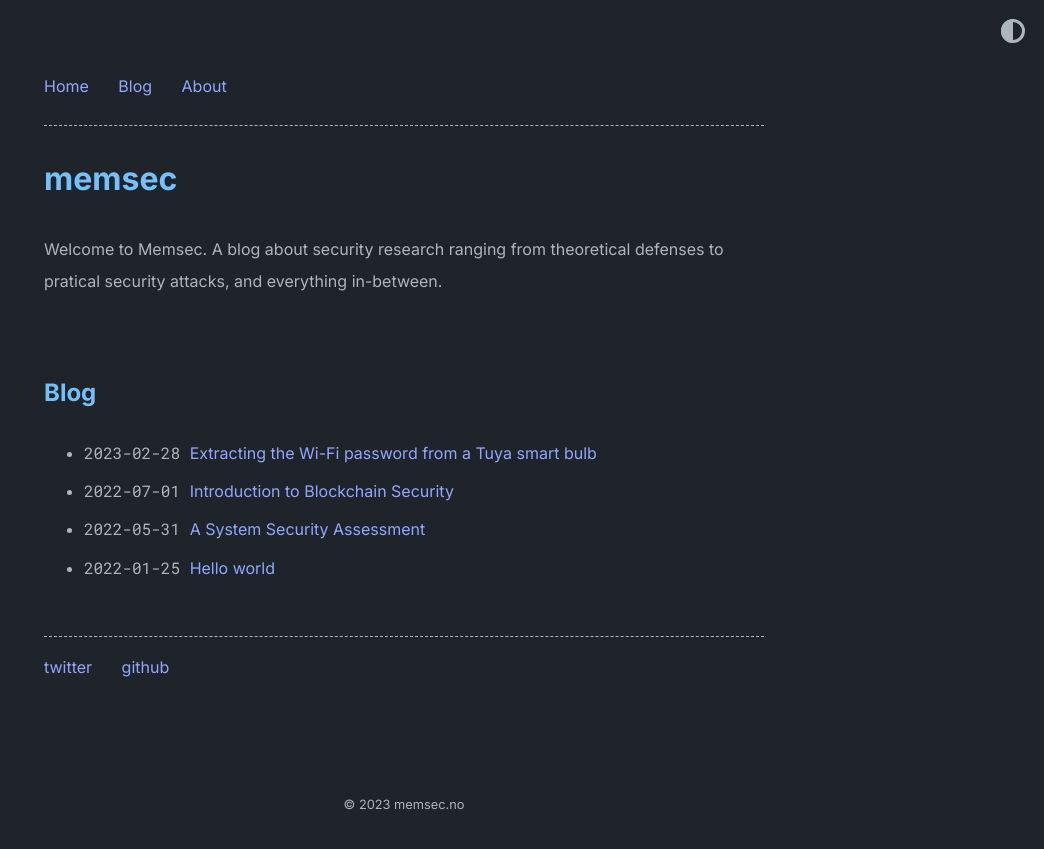
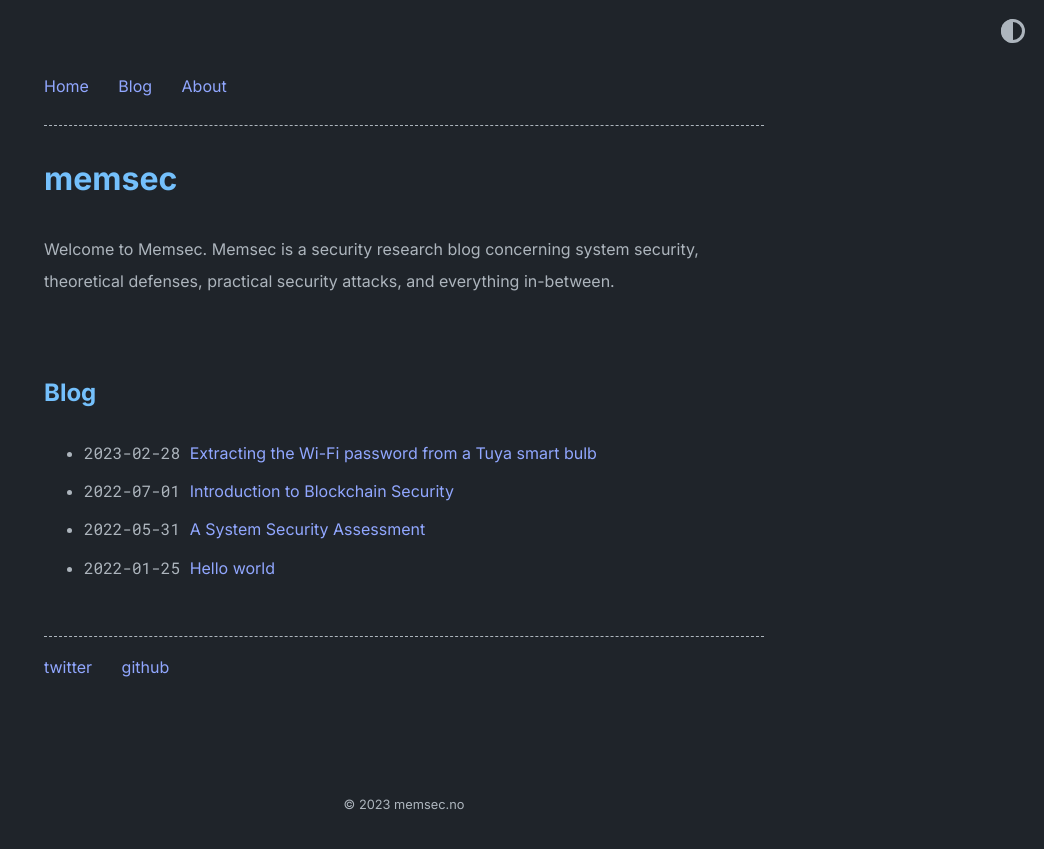
Before and after one commit to memsecno/memsec.no, a Jekyll site: the page built from index.md, in a window 1280 px wide. Shown: the top 849 px of the page, without its empty margins (236-1280 px from the left). Built offline with Jekyll 4.4.1, drawn with Linux system fonts in a browser that asks for light colours.

Commit message:
Update _config.yml

```diff
--- a/_config.yml
+++ b/_config.yml
@@ -2,7 +2,7 @@ title: memsec
 author: memsec
 url: https://memsec.no
 description: > # description of the site (multiple lines allowed)
-  Welcome to Memsec. A blog about security research ranging from theoretical defenses to pratical security attacks, and everything in-between.
+  Welcome to Memsec. Memsec is a security research blog concerning system security, theoretical defenses, practical security attacks, and everything in-between.
 
 permalink: /:slug
 
```
